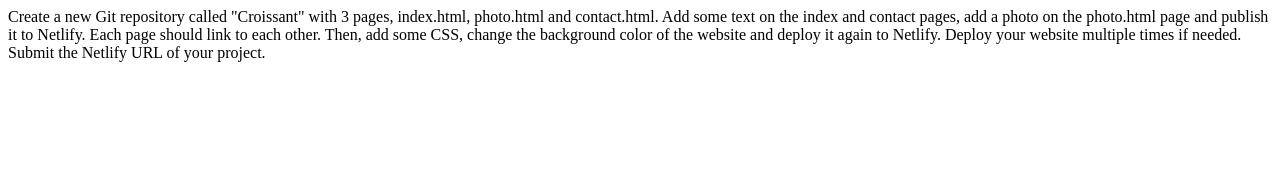
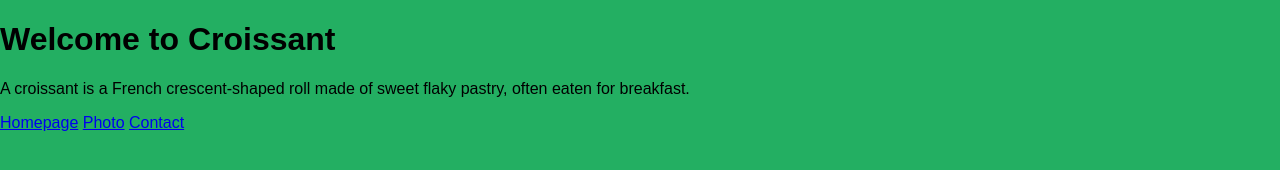
Before and after one commit to SnoopyJacks/SheCodes-Multiple-Page-Hosting, a plain HTML site: page index.html in a window 1280 px wide. Drawn offline with Linux system fonts and the light colour scheme.

Commit message:
Added the page links and some text
Need to add img and debug why pages aren't working-- are not linking when clicked on

```diff
--- /dev/null
+++ b/css/styles.css
@@ -0,0 +1,6 @@
+body {
+    background-color: #23af62;
+    font-family: Arial, sans-serif;
+    margin: 0;
+    padding: 0;
+}
--- a/index.html
+++ b/index.html
@@ -3,14 +3,18 @@
 <head>
     <meta charset="UTF-8">
     <meta name="viewport" content="width=device-width, initial-scale=1.0">
+    <link rel="stylesheet" href="/css/styles.css"/>
     <title>Croissant</title>
 </head>
 <body>
-    Create a new Git repository called "Croissant" with 3 pages, index.html, photo.html and contact.html.
-    Add some text on the index and contact pages, add a photo on the photo.html page
-     and publish it to Netlify. Each page should link to each other.
-      Then, add some CSS, change the background color of the website and
-      deploy it again to Netlify. Deploy your website multiple times if needed.
-      Submit the Netlify URL of your project.
+    <h1>Welcome to Croissant</h1>
+ <p>
+    A croissant is a French crescent-shaped roll made of sweet flaky pastry, often eaten for breakfast.
+ </p>
+ <footer>
+    <a href="/" title="Home">Homepage</a>
+    <a href="/photo" title="Croissant photo"> Photo</a>
+    <a href="/contact" title="Contact Croissant"> Contact</a>
+ </footer>
 </body>
 </html>
```
Also changed, not shown: contact.html (+7 -6 lines), photo.html (+9 -2 lines).
